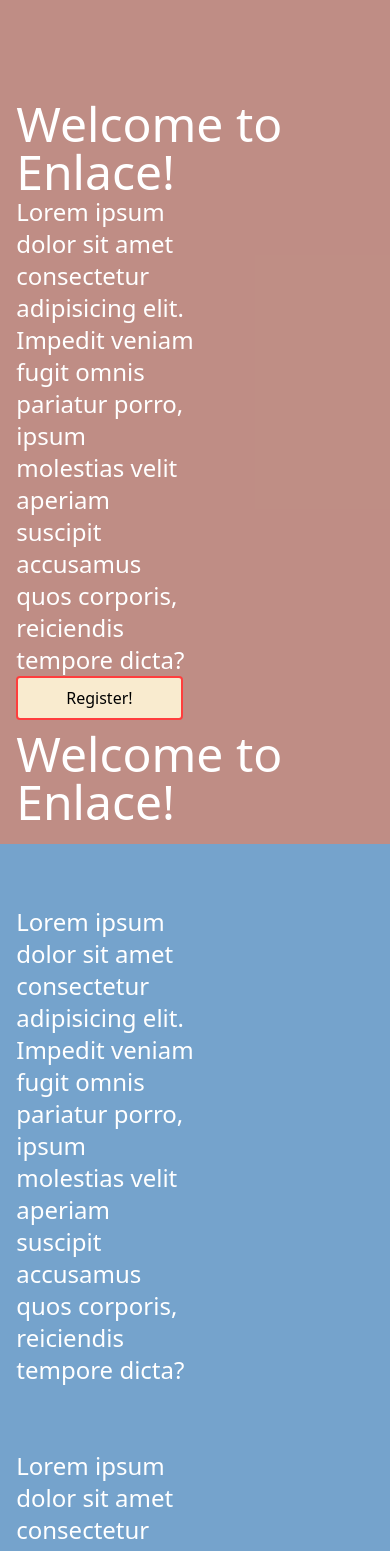
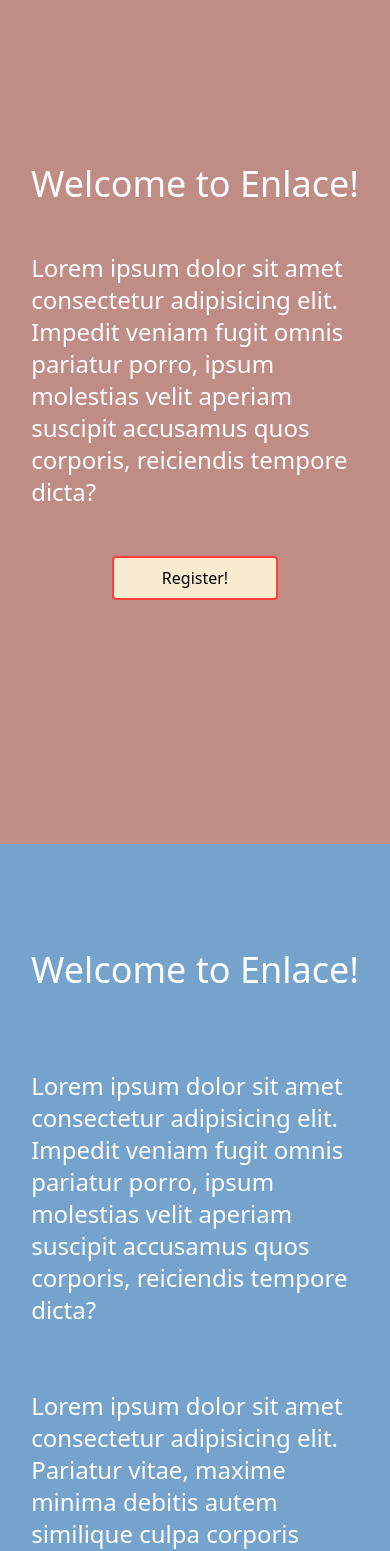
Before and after one commit to iiitkottayam/Enlace, a React (Create React App) app in the folder Enlace-main/: page / in a window 390 px wide. Shown: the top 1551 px of the page. Built offline with nearby package versions, Linux system fonts and the light colour scheme.

Commit message:
responseiveness

```diff
--- a/Enlace-main/src/components/Navbar.jsx
+++ b/Enlace-main/src/components/Navbar.jsx
@@ -1,13 +1,13 @@
 const Navbar = () => {
   return (
-    <nav className="hidden lg:flex box-border container  absolute top-0 left-0 right-0  justify-between px-12 py-5 mx-auto border-solid border-2 border-border-nav[0.69] bg-bg-nav/[0.6] rounded-full">
+    <nav className="hidden md:flex box-border container  absolute top-0 left-0 right-0  justify-between px-4 py-5 mx-auto border-solid border-2 border-border-nav[0.69] bg-bg-nav/[0.6] rounded-full ">
       <div className="text-white">
         <h3 className="text-4xl font-medium text-700 ">
           {/* <img  className="h-12 w-12 float-left pr-2" src="https://tailwindui.com/img/logos/workflow-mark-indigo-500.svg" alt="logo" />  */}
           Enlace
         </h3>
       </div>
-      <div className="hidden space-x-16 text-500 text-white  lg:flex items-center">
+      <div className="hidden space-x-8 text-500 text-white lg:space-x-16  md:flex items-center">
         <a href="">Events</a>
         <a href="">Sponsors</a>
         <a href="">FAQ</a>
@@ -15,7 +15,7 @@ const Navbar = () => {
         <a href="">Workshops</a>
         <a href="">Contact</a>
       </div>
-      <div className="flex lg:hidden">
+      <div className="flex md:hidden">
         <svg
           xmlns="http://www.w3.org/2000/svg"
           className="w-6 h-6"
--- a/Enlace-main/src/components/Vertical.jsx
+++ b/Enlace-main/src/components/Vertical.jsx
@@ -8,22 +8,21 @@ const Vertical = () => {
       <Nav />
       {/* <Body /> */}
       <div className={styles.page}>
-        <div className="mx-auto w-11/12 h-4/6 flex flex-col flex-nowrap justify-around items-start">
-          <h2 className="text-5xl text-white ">Welcome to Enlace!</h2>
-          <p className="w-6/12 text-white text-2xl ">Lorem ipsum dolor sit amet consectetur adipisicing elit. Impedit veniam fugit omnis pariatur porro, ipsum molestias velit aperiam suscipit accusamus quos corporis, reiciendis tempore dicta?</p>
+        <div className="w-11/12 h-4/6 mx-auto flex flex-col flex-nowrap justify-around items-center pt-16 lg:pt-32 lg:items-start  md:h-3/6 md:pt-16 md:items-start">
+          <h2 className="text-4xl text-white lg:text-5xl">Welcome to Enlace!</h2>
+          <p className="w-11/12 lg:w-6/12 text-white text-2xl py-12">Lorem ipsum dolor sit amet consectetur adipisicing elit. Impedit veniam fugit omnis pariatur porro, ipsum molestias velit aperiam suscipit accusamus quos corporis, reiciendis tempore dicta?</p>
           <a href="#" className="inline-block rounded bg-[#FFF6D8]/90  px-12 py-2 border-2 border-[#FF3D3D]">Register!</a>
         </div>
 
       </div>
       <div className={styles.page}>
-        <div className="mx-auto w-11/12 h-full flex flex-col flex-nowrap justify-center items-start">
-        <h2 className="text-5xl text-white pb-4 ">Welcome to Enlace!</h2>
-          <p className="w-6/12 text-white text-2xl py-16">Lorem ipsum dolor sit amet consectetur adipisicing elit. Impedit veniam fugit omnis pariatur porro, ipsum molestias velit aperiam suscipit accusamus quos corporis, reiciendis tempore dicta?</p>
-          <p className="w-6/12 text-white text-2xl ">Lorem ipsum dolor sit amet consectetur adipisicing elit. Pariatur vitae, maxime minima debitis autem similique culpa corporis reiciendis?</p>
+        <div className="mx-auto w-11/12 h-full flex flex-col flex-nowrap justify-center items-center  lg:items-start md:h-4/6 md:items-start">
+        <h2 className="text-4xl text-white lg:text-5xl pb-4">Welcome to Enlace!</h2>
+          <p className="w-11/12 lg:w-6/12 text-white text-2xl py-16">Lorem ipsum dolor sit amet consectetur adipisicing elit. Impedit veniam fugit omnis pariatur porro, ipsum molestias velit aperiam suscipit accusamus quos corporis, reiciendis tempore dicta?</p>
+          <p className="w-11/12 lg:w-6/12 text-white text-2xl ">Lorem ipsum dolor sit amet consectetur adipisicing elit. Pariatur vitae, maxime minima debitis autem similique culpa corporis reiciendis?</p>
         </div>
       </div>
       <div className={styles.page}> <div className="flex justify-center items-center h-full w-full"><img src={dates} alt="dates" /></div></div>
-
     </div>
   );
 };
```
